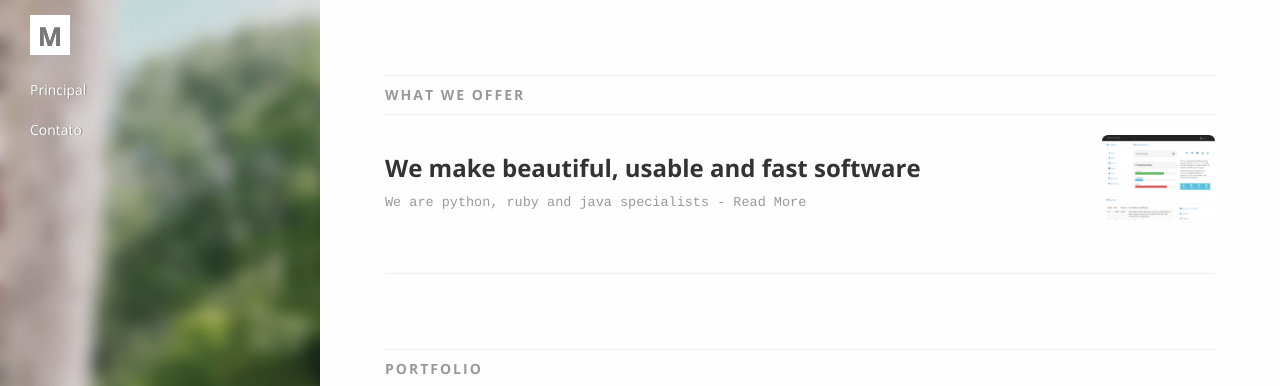
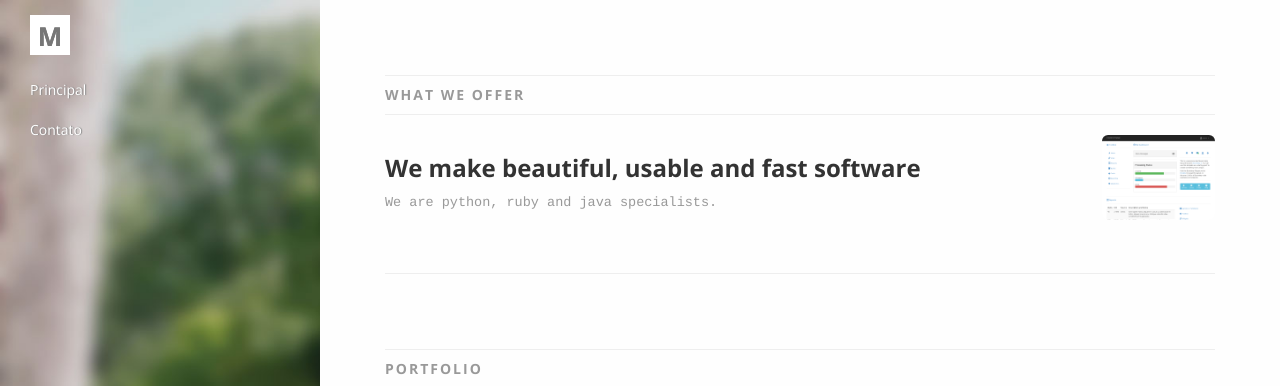
Before and after one commit to mentges/mentges.github.io, a Jekyll site: the page built from index.html, in a window 1280 px wide. Shown: the top 386 px of the page. Built offline with Jekyll 4.4.1, drawn with Linux system fonts in a browser that asks for light colours; nearby versions of some CDN libraries.

Commit message:
removing read more

```diff
--- a/_layouts/default.html
+++ b/_layouts/default.html
@@ -45,7 +45,7 @@
                   <div class="col-sm-10">
                     <h3>We make beautiful, usable and fast software</h3>
                     <h4>
-                      <small class="text-muted"> We are python, ruby and java specialists - <a href="#" class="text-muted">Read More</a></small>
+                      <small class="text-muted"> We are python, ruby and java specialists.</small>
                     </h4>
                   </div>
                   <div class="col-sm-2">
```
